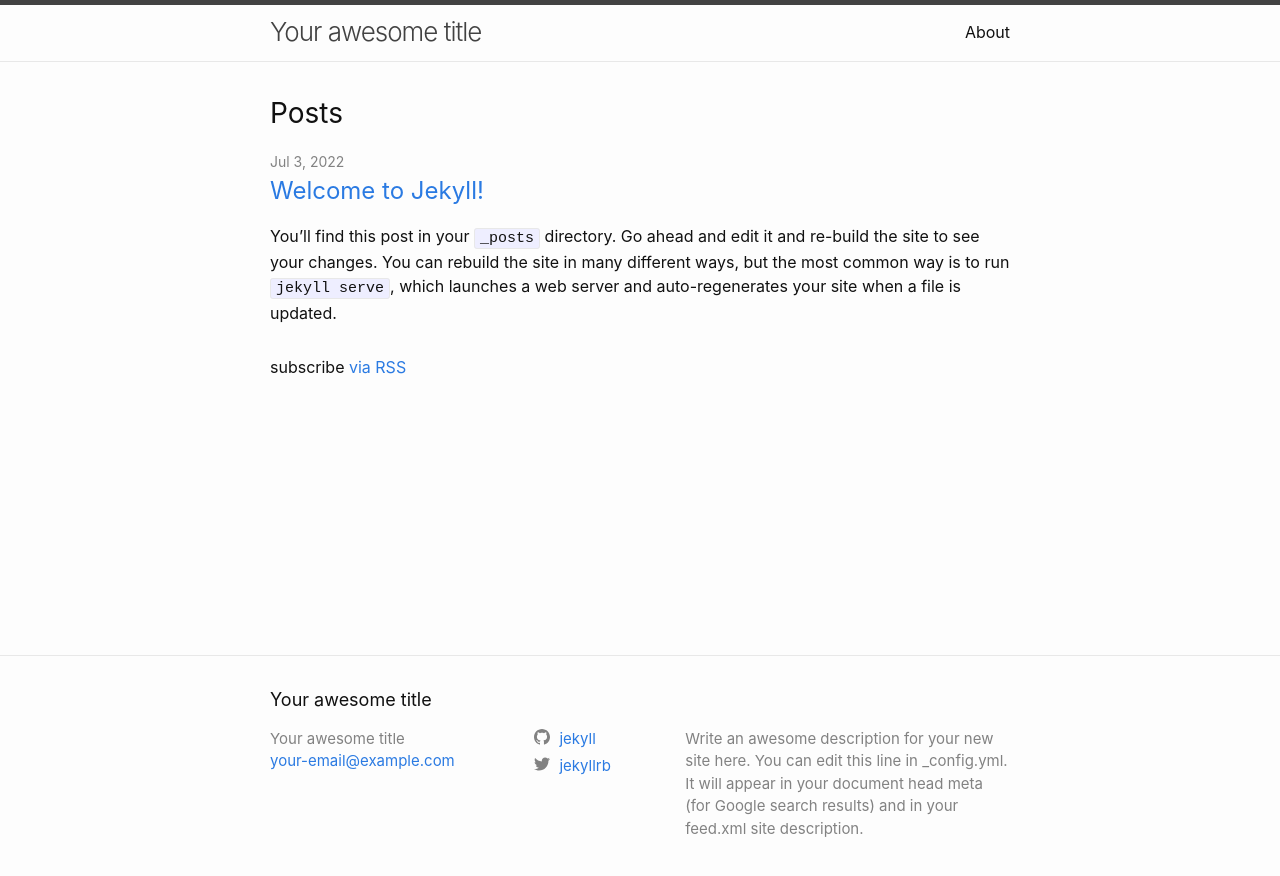
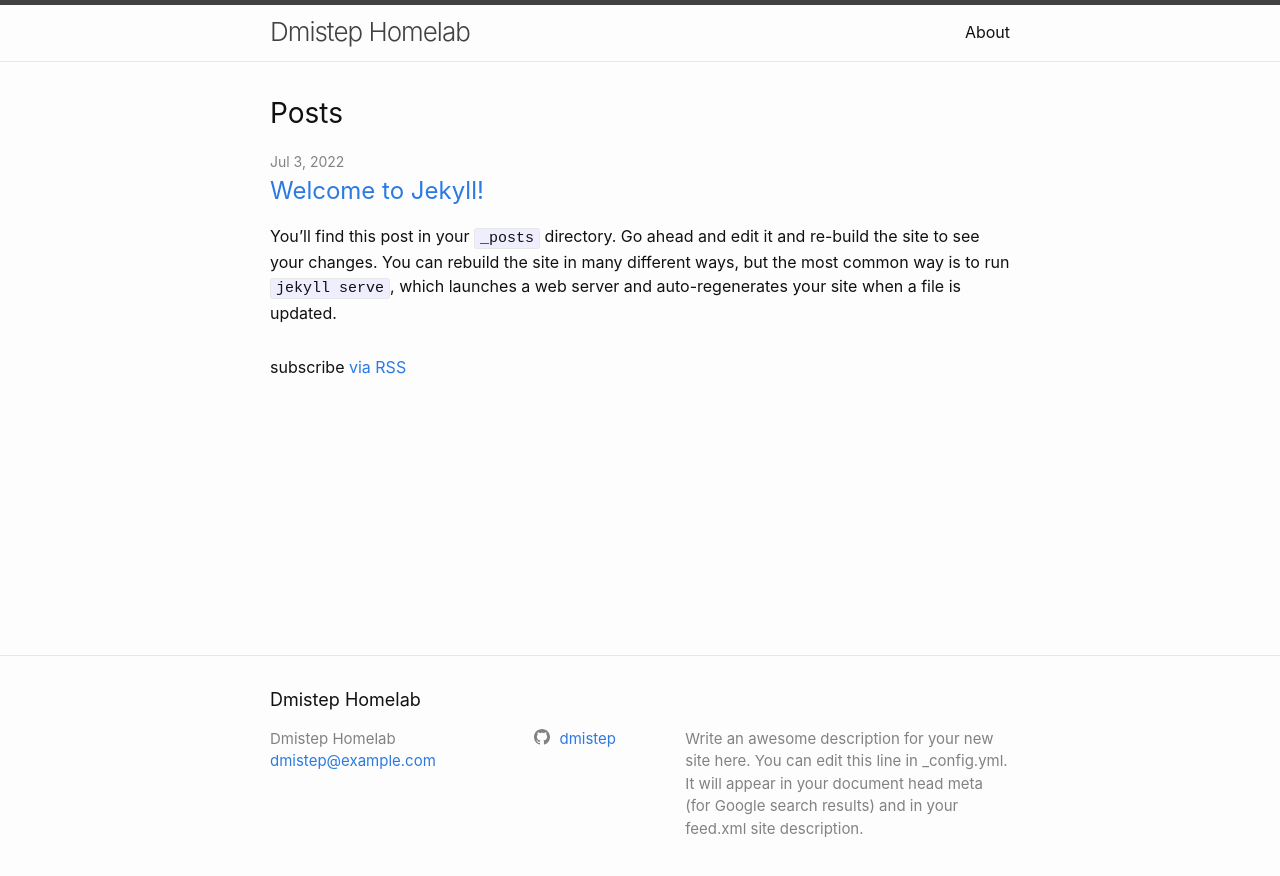
Before and after one commit to Dmistep/test-blog, a Jekyll site: the page built from index.md, in a window 1280 px wide. Shown: the top 876 px of the page. Built offline with Jekyll 4.4.1, drawn with Linux system fonts in a browser that asks for light colours.

Commit message:
update _config.yml

```diff
--- a/_config.yml
+++ b/_config.yml
@@ -18,16 +18,16 @@
 # You can create any custom variable you would like, and they will be accessible
 # in the templates via {{ site.myvariable }}.
 
-title: Your awesome title
-email: your-email@example.com
+title: Dmistep Homelab
+email: dmistep@example.com
 description: >- # this means to ignore newlines until "baseurl:"
   Write an awesome description for your new site here. You can edit this
   line in _config.yml. It will appear in your document head meta (for
   Google search results) and in your feed.xml site description.
 baseurl: "/test-blog" # the subpath of your site, e.g. /blog
 url: "https://dmistep.github.io" # the base hostname & protocol for your site, e.g. http://example.com
-twitter_username: jekyllrb
-github_username:  jekyll
+# twitter_username: jekyllrb
+github_username:  dmistep
 
 permalink: /:collection/:year-:month-:day-:title:output_ext
 show_excerpts: true
```
